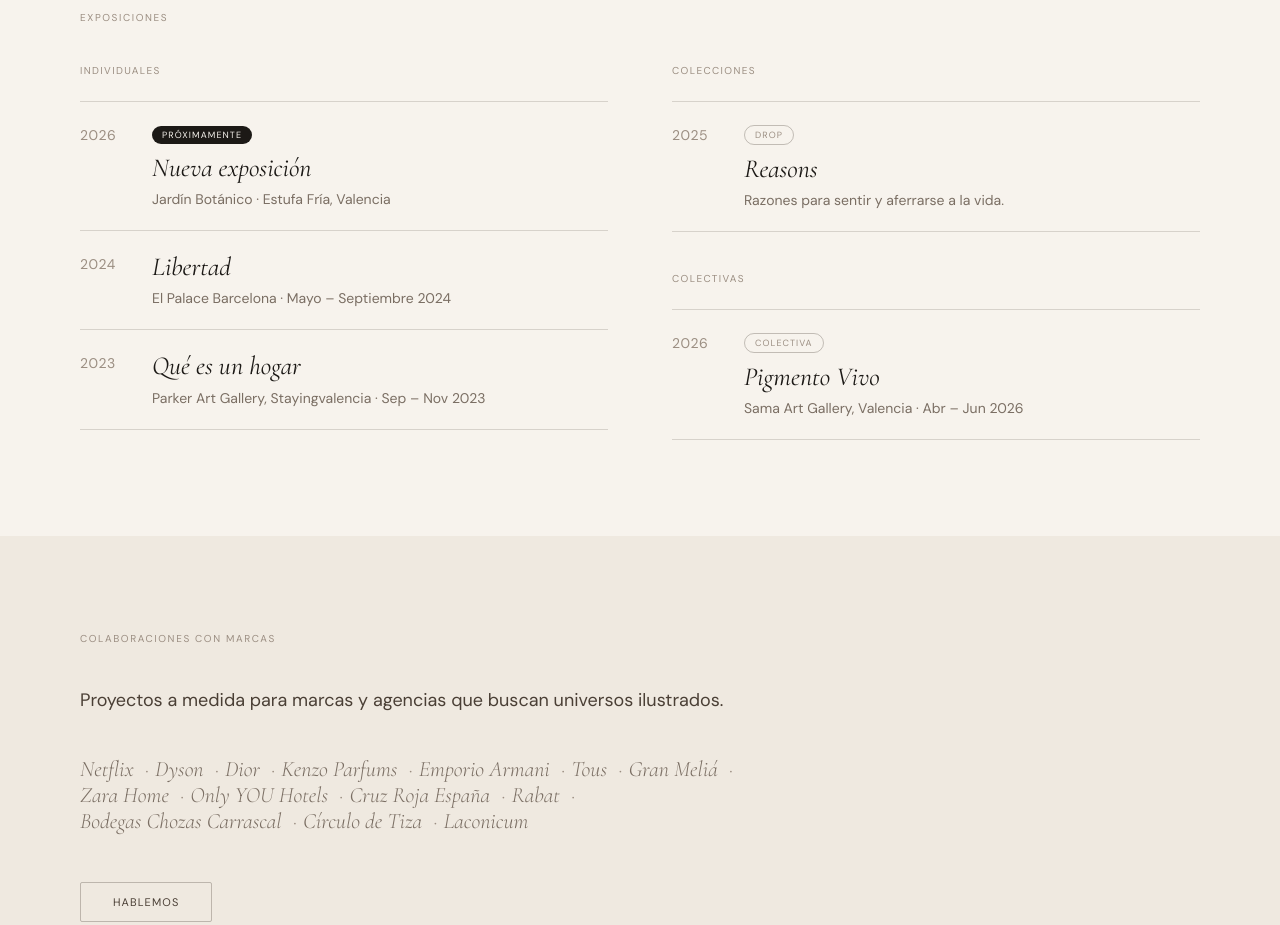
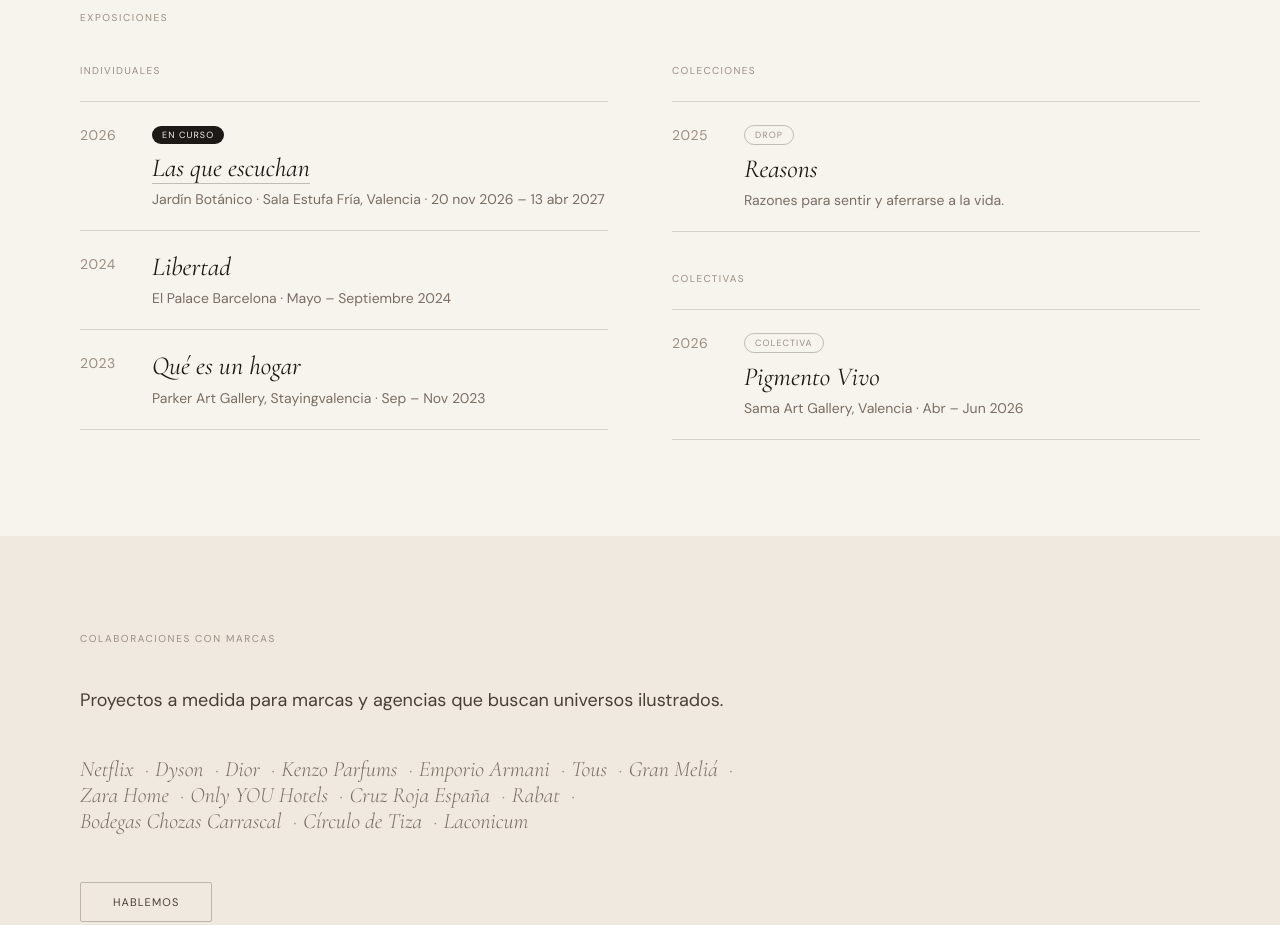
Before and after one commit to nadaimporta/laura-velasco, a plain HTML site: page web/index.html in a window 1280 px wide. Shown: the part 1640-2565 px from the top of the page. Drawn offline with nearby package versions, Linux system fonts and the light colour scheme.

Commit message:
Exposiciones: título «Las que escuchan» con enlace al cartel
Co-Authored-By: Claude Opus 5.5 <noreply@anthropic.com>
Claude-Session: https://claude.ai/code/session_01HBULdTxQqoadZ2NaTYVY6B

```diff
--- a/web/index.html
+++ b/web/index.html
@@ -104,9 +104,9 @@
               <li class="expo-item expo-upcoming">
                 <div class="expo-year">2026</div>
                 <div class="expo-info">
-                  <span class="expo-badge" data-es="Próximamente" data-en="Coming soon">Próximamente</span>
-                  <h4 class="expo-title" data-es="Nueva exposición" data-en="New exhibition">Nueva exposición</h4>
-                  <p class="expo-venue" data-es="Jardín Botánico · Estufa Fría, Valencia" data-en="Botanical Garden · Estufa Fría, Valencia">Jardín Botánico · Estufa Fría, Valencia</p>
+                  <span class="expo-badge" data-es="En curso" data-en="Now on">En curso</span>
+                  <h4 class="expo-title"><a href="assets/exposiciones/2026-las-que-escuchan-cartel.jpg" class="expo-link" target="_blank" rel="noopener">Las que escuchan</a></h4>
+                  <p class="expo-venue" data-es="Jardín Botánico · Sala Estufa Fría, Valencia · 20 nov 2026 – 13 abr 2027" data-en="Botanical Garden · Sala Estufa Fría, Valencia · 20 Nov 2026 – 13 Apr 2027">Jardín Botánico · Sala Estufa Fría, Valencia · 20 nov 2026 – 13 abr 2027</p>
                 </div>
               </li>
               <li class="expo-item">
--- a/web/style.css
+++ b/web/style.css
@@ -465,6 +465,14 @@ ul { list-style: none; }
   margin-bottom: 6px;
 }
 
+.expo-link {
+  color: inherit;
+  text-decoration: none;
+  border-bottom: 0.5px solid var(--border-mid);
+  transition: border-color .3s ease;
+}
+.expo-link:hover { border-color: var(--ink); }
+
 .expo-venue {
   font-size: 14px;
   color: var(--ink-soft);
```
Also changed, not shown: web/assets/exposiciones/2026-las-que-escuchan-cartel.jpg (added).
